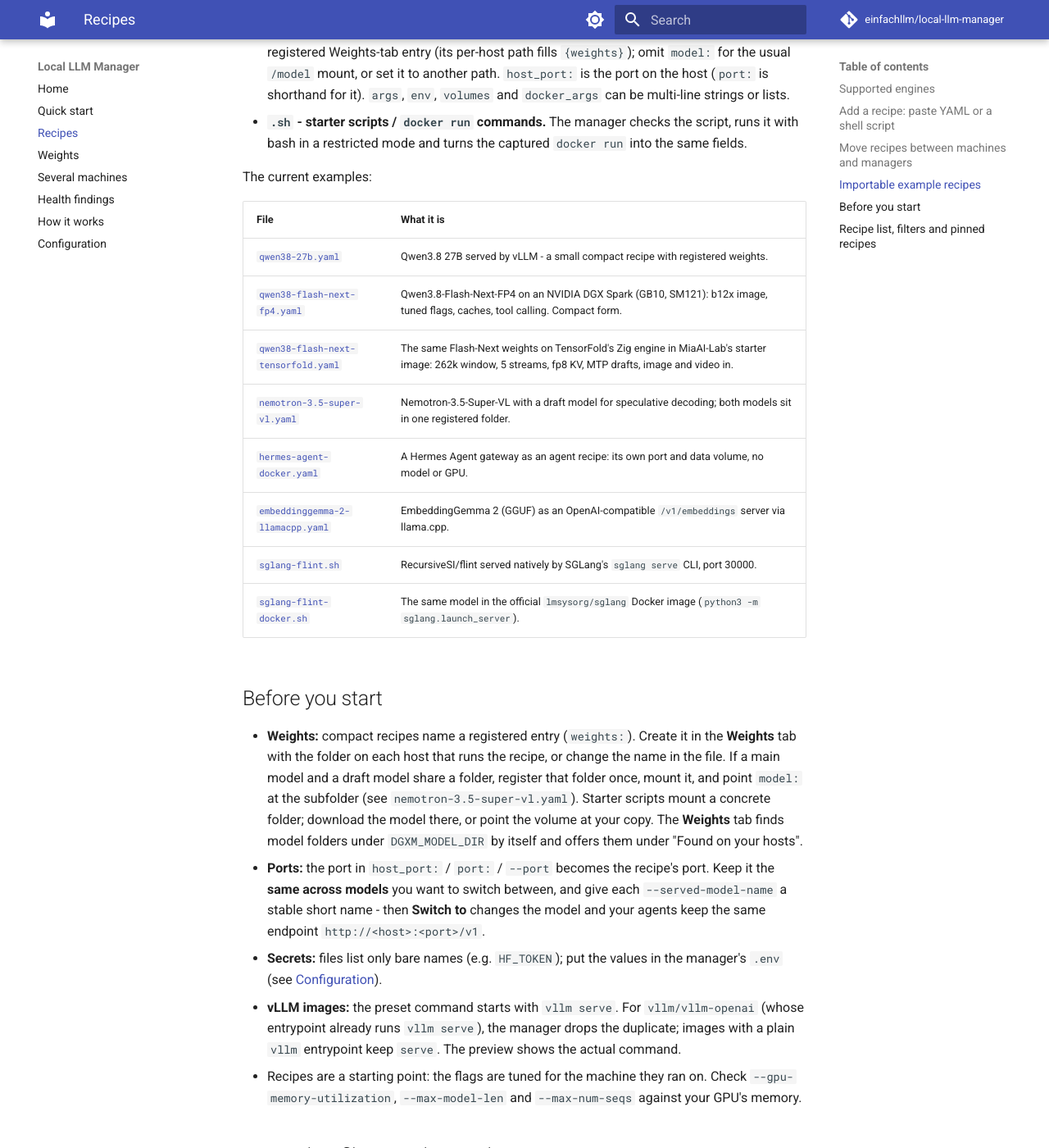
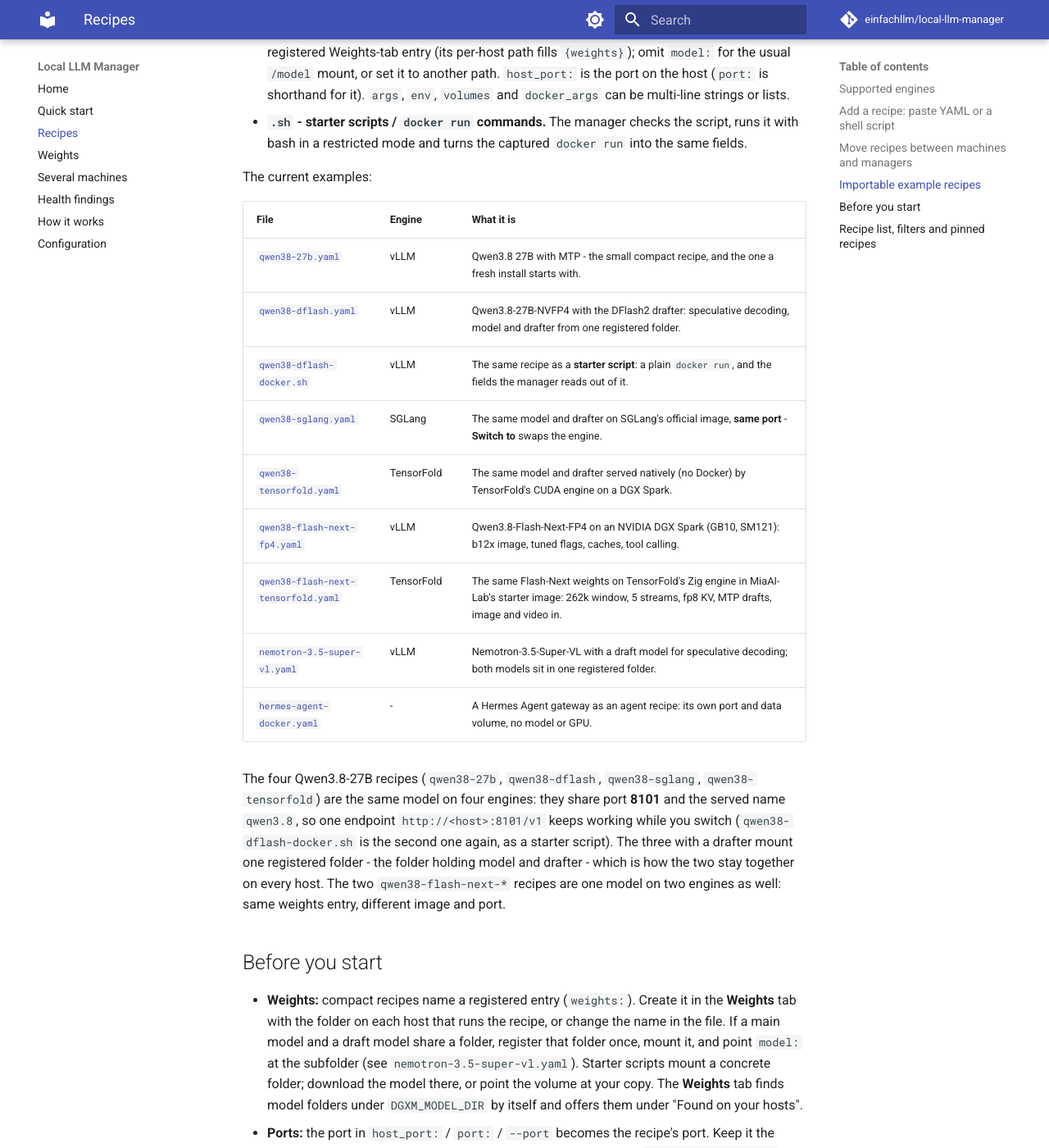
Before and after one commit to einfachllm/local-llm-manager, an MkDocs documentation site: the page built from docs/recipes.md, in a window 1280 px wide and 1400 px high, scrolled down 3555 px. Shown: the whole window at 82% size. Built offline with MkDocs 1.6.1 and Material for MkDocs 9.7.7, drawn with Linux system fonts in a browser that asks for light colours; comment, search, counter and statistics services are not loaded; the version menu is left out.

Commit message:
examples: keep the recipes that actually run, one Qwen3.8 family
examples/recipes had grown recipes nobody runs and had lost the SGLang and
TensorFold side of the model that runs here every day. It is now the set that
is in use: the same Qwen3.8-27B-NVFP4 on four engines - vLLM with MTP, vLLM
with the DFlash2 drafter, SGLang with DFlash2, native TensorFold - all on port
8101 with the served name qwen3.8, so "Switch to" changes the engine under one
endpoint. Plus Qwen3.8-Flash-Next-FP4 (b12x), Nemotron-3.5-Super-VL, the Hermes
agent and one starter script, which the importer test in tests/test_importer.py
requires the folder to keep.

The drafter recipes used to name /home/einfachllm/models/... : importing one on
another machine needed edits, and a folder path is exactly what the Weights tab
exists for. Model and drafter now come from one registered folder
({weights} = the folder holding both), which the native TensorFold recipe also
uses for --drafter, so no example names a user any more.

docs/recipes.md and examples/recipes/README.md carry the same table by hand and
had already drifted apart. tests/test_examples.py keeps folder and both tables
in step, and checks what makes an example actually usable: it imports without a
warning, sets no server flag or mount twice, mounts its model from {weights},
the family agrees on port and served name, and no example hardcodes a home
directory.

```diff
--- a/docs/recipes.md
+++ b/docs/recipes.md
@@ -89,16 +89,24 @@
 
 The current examples:
 
-| File | What it is |
-|---|---|
-| [`qwen38-27b.yaml`](https://github.com/einfachllm/local-llm-manager/blob/main/examples/recipes/qwen38-27b.yaml) | Qwen3.8 27B served by vLLM - a small compact recipe with registered weights. |
-| [`qwen38-flash-next-fp4.yaml`](https://github.com/einfachllm/local-llm-manager/blob/main/examples/recipes/qwen38-flash-next-fp4.yaml) | Qwen3.8-Flash-Next-FP4 on an NVIDIA DGX Spark (GB10, SM121): b12x image, tuned flags, caches, tool calling. Compact form. |
-| [`qwen38-flash-next-tensorfold.yaml`](https://github.com/einfachllm/local-llm-manager/blob/main/examples/recipes/qwen38-flash-next-tensorfold.yaml) | The same Flash-Next weights on TensorFold's Zig engine in MiaAI-Lab's starter image: 262k window, 5 streams, fp8 KV, MTP drafts, image and video in. |
-| [`nemotron-3.5-super-vl.yaml`](https://github.com/einfachllm/local-llm-manager/blob/main/examples/recipes/nemotron-3.5-super-vl.yaml) | Nemotron-3.5-Super-VL with a draft model for speculative decoding; both models sit in one registered folder. |
-| [`hermes-agent-docker.yaml`](https://github.com/einfachllm/local-llm-manager/blob/main/examples/recipes/hermes-agent-docker.yaml) | A Hermes Agent gateway as an agent recipe: its own port and data volume, no model or GPU. |
-| [`embeddinggemma-2-llamacpp.yaml`](https://github.com/einfachllm/local-llm-manager/blob/main/examples/recipes/embeddinggemma-2-llamacpp.yaml) | EmbeddingGemma 2 (GGUF) as an OpenAI-compatible `/v1/embeddings` server via llama.cpp. |
-| [`sglang-flint.sh`](https://github.com/einfachllm/local-llm-manager/blob/main/examples/recipes/sglang-flint.sh) | RecursiveSI/flint served natively by SGLang's `sglang serve` CLI, port 30000. |
-| [`sglang-flint-docker.sh`](https://github.com/einfachllm/local-llm-manager/blob/main/examples/recipes/sglang-flint-docker.sh) | The same model in the official `lmsysorg/sglang` Docker image (`python3 -m sglang.launch_server`). |
+| File | Engine | What it is |
+|---|---|---|
+| [`qwen38-27b.yaml`](https://github.com/einfachllm/local-llm-manager/blob/main/examples/recipes/qwen38-27b.yaml) | vLLM | Qwen3.8 27B with MTP - the small compact recipe, and the one a fresh install starts with. |
+| [`qwen38-dflash.yaml`](https://github.com/einfachllm/local-llm-manager/blob/main/examples/recipes/qwen38-dflash.yaml) | vLLM | Qwen3.8-27B-NVFP4 with the DFlash2 drafter: speculative decoding, model and drafter from one registered folder. |
+| [`qwen38-dflash-docker.sh`](https://github.com/einfachllm/local-llm-manager/blob/main/examples/recipes/qwen38-dflash-docker.sh) | vLLM | The same recipe as a **starter script**: a plain `docker run`, and the fields the manager reads out of it. |
+| [`qwen38-sglang.yaml`](https://github.com/einfachllm/local-llm-manager/blob/main/examples/recipes/qwen38-sglang.yaml) | SGLang | The same model and drafter on SGLang's official image, **same port** - **Switch to** swaps the engine. |
+| [`qwen38-tensorfold.yaml`](https://github.com/einfachllm/local-llm-manager/blob/main/examples/recipes/qwen38-tensorfold.yaml) | TensorFold | The same model and drafter served natively (no Docker) by TensorFold's CUDA engine on a DGX Spark. |
+| [`qwen38-flash-next-fp4.yaml`](https://github.com/einfachllm/local-llm-manager/blob/main/examples/recipes/qwen38-flash-next-fp4.yaml) | vLLM | Qwen3.8-Flash-Next-FP4 on an NVIDIA DGX Spark (GB10, SM121): b12x image, tuned flags, caches, tool calling. |
+| [`qwen38-flash-next-tensorfold.yaml`](https://github.com/einfachllm/local-llm-manager/blob/main/examples/recipes/qwen38-flash-next-tensorfold.yaml) | TensorFold | The same Flash-Next weights on TensorFold's Zig engine in MiaAI-Lab's starter image: 262k window, 5 streams, fp8 KV, MTP drafts, image and video in. |
+| [`nemotron-3.5-super-vl.yaml`](https://github.com/einfachllm/local-llm-manager/blob/main/examples/recipes/nemotron-3.5-super-vl.yaml) | vLLM | Nemotron-3.5-Super-VL with a draft model for speculative decoding; both models sit in one registered folder. |
+| [`hermes-agent-docker.yaml`](https://github.com/einfachllm/local-llm-manager/blob/main/examples/recipes/hermes-agent-docker.yaml) | - | A Hermes Agent gateway as an agent recipe: its own port and data volume, no model or GPU. |
+
+The four Qwen3.8-27B recipes (`qwen38-27b`, `qwen38-dflash`, `qwen38-sglang`, `qwen38-tensorfold`) are the
+same model on four engines: they share port **8101** and the served name `qwen3.8`, so one endpoint
+`http://<host>:8101/v1` keeps working while you switch (`qwen38-dflash-docker.sh` is the second one again,
+as a starter script). The three with a drafter mount one registered folder - the folder holding model and
+drafter - which is how the two stay together on every host. The two `qwen38-flash-next-*` recipes are one
+model on two engines as well: same weights entry, different image and port.
 
 ## Before you start
 
```
Also changed, not shown: CHANGELOG.md (+18 -0 lines), examples/recipes/README.md (+24 -13 lines), 9 other files.
